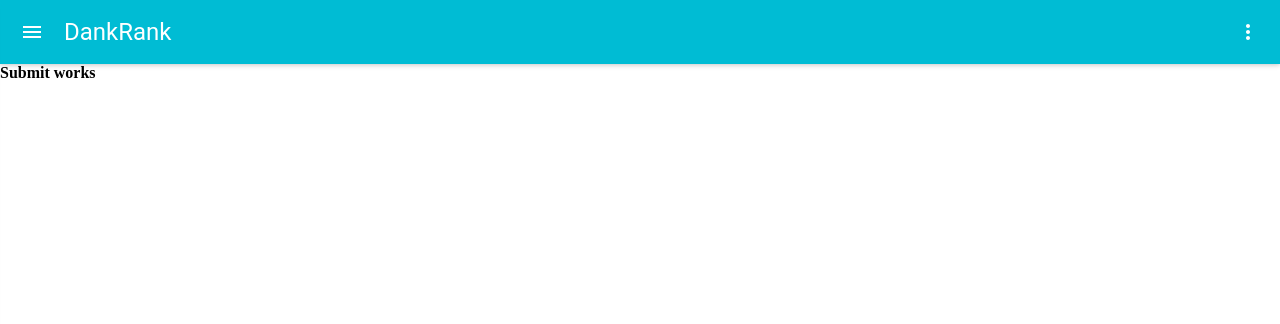
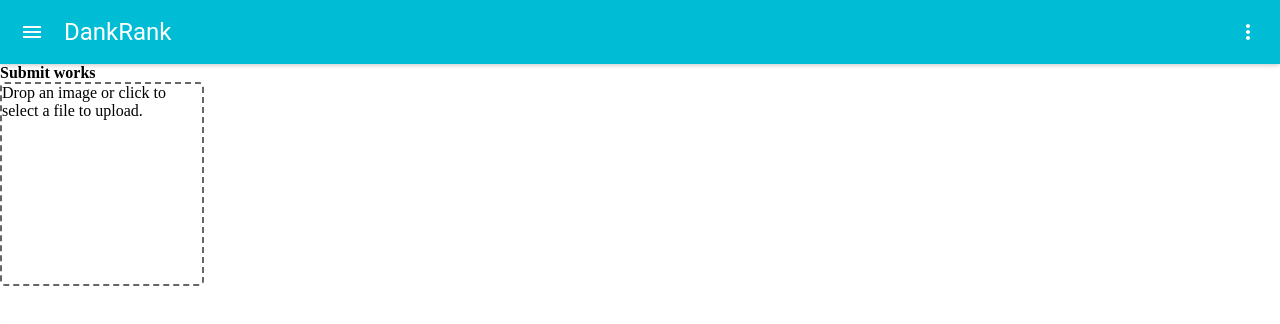
Before and after one commit to jpngfile/DankRankMe.me, a React (Create React App) app: page /submit in a window 1280 px wide. Shown: the top 324 px of the page. Built offline with nearby package versions, Linux system fonts and the light colour scheme; what react-tap-event-plugin would draw is missing.

Commit message:
Added photo transfer

```diff
--- a/package.json
+++ b/package.json
@@ -13,9 +13,11 @@
     "material-ui": "^0.16.7",
     "react": "^15.4.2",
     "react-dom": "^15.4.2",
+    "react-dropzone": "^3.9.1",
     "react-router": "3.0.2",
     "react-swipe": "^5.0.6",
     "react-tap-event-plugin": "^2.0.1",
+    "superagent": "^3.3.2",
     "swipe-js-iso": "^2.0.3"
   },
   "scripts": {
--- a/src/submit/Submit.js
+++ b/src/submit/Submit.js
@@ -1,12 +1,91 @@
 import React, { Component } from 'react';
+import Dropzone from 'react-dropzone';
+import request from 'superagent';
+
+const CLOUDINARY_UPLOAD_PRESET = 'ix6uuwpz';
+const CLOUDINARY_UPLOAD_URL = 'https://api.cloudinary.com/v1_1/dw2tyakrm/image/upload';
 
 export default class Submit extends Component {
+
+	constructor(props) {
+		super(props);
+
+		this.state = {
+			uploadedFileCloudinarUrl:'',
+			uploadedFile:''
+		}
+	}
+
+	//react-dropzone always returns an array of files
+	onImageDrop(files) {
+		this.setState ({
+			uploadedFile: files[0]
+		});
+
+		this.handleImageUpload(files[0]);
+	}
+
+	handleImageUpload (file) {
+		let upload = request.post (CLOUDINARY_UPLOAD_URL)
+							.field('upload_preset', CLOUDINARY_UPLOAD_PRESET)
+							.field('file',file);
+
+		upload.end((err, response) => {
+			if (err) {
+				console.error(err);
+			}
+
+			if (response.body.secure_url !== '') {
+				this.setState({
+					uploadedFileCloudinaryUrl: response.body.secure_url
+				});
+			}
+		})
+	}
+
   render() {
     // Top Menu with DropDown
     return (
       <div className="Submit">
-        <h1>Submit works</h1>
-      </div>
+
+      	<div className="FileUpload">
+        	<h1>Submit works</h1>
+        	<Dropzone multiple={false}
+        		accept="image/*"
+        		onDrop={this.onImageDrop.bind(this)}
+        		> <p>Drop an image or click to select a file to upload. </p>
+        	</Dropzone>
+        </div>
+        {this.state.uploadedFileCloudinaryUrl === '' ? null :
+        	<div>
+          		<p>{this.state.uploadedFile.name}</p>
+          		<img src={this.state.uploadedFileCloudinaryUrl} />
+        	</div>}
+
+       </div>
+
     );
   }
-};
+}
+
+/*
+<Dropzone
+        	multiple={false}
+        	accept="image/*"
+        	onDrop={this.onImageDrop.bind(this)} >
+
+        	<p>Drop an image or click to select a file to upload. </p>
+        </Dropzone>
+*/
+
+/*
+
+<div>
+        	{this.state.uploadedFileCloudinaryUrl === '' ? null :
+        	<div>
+          		<p>{this.state.uploadedFile.name}</p>
+          		<img src={this.state.uploadedFileCloudinaryUrl} />
+        	</div>}}
+        </div>
+      </div>
+*/
```
Also changed, not shown: 1 other file (tests, documents, lock files or other folders).
